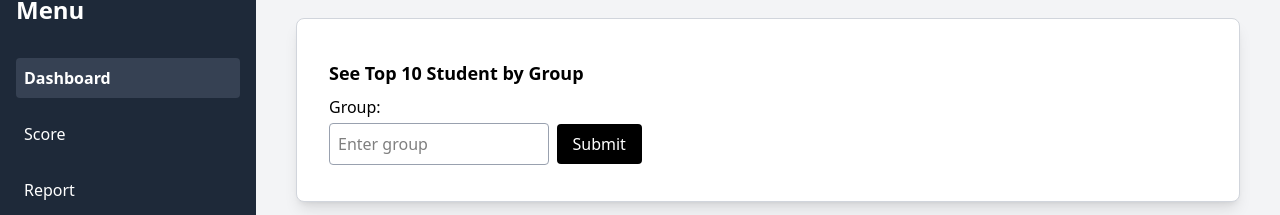
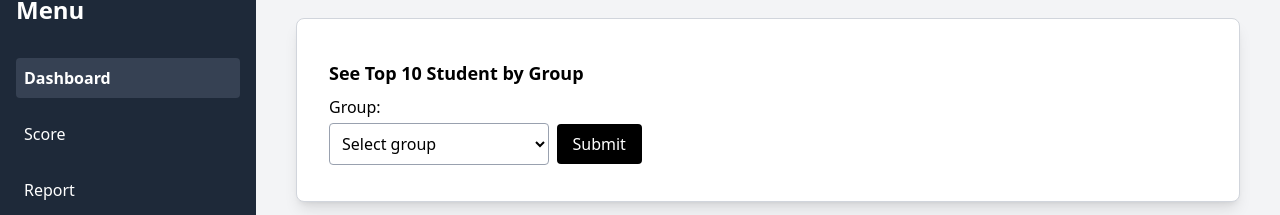
Before and after one commit to notDuyLam/g-score-frontend, a React (Vite) app: page / in a window 1280 px wide. Shown: the part 102-317 px from the top of the page. Built offline with nearby package versions, Linux system fonts and the light colour scheme.

Commit message:
limit to only see top 10 student of group A

```diff
--- a/src/pages/Dashboard.tsx
+++ b/src/pages/Dashboard.tsx
@@ -46,16 +46,19 @@ export default function Dashboard() {
         <div className="text-lg font-bold py-2">
           See Top 10 Student by Group
         </div>
-        <label htmlFor="registration-number">Group:</label>
+        <label htmlFor="group-select">Group:</label>
         <br />
-        <input
+        <select
           className="p-2 my-1 w-1/4 border border-gray-400 rounded"
-          id="registration-number"
-          type="text"
-          placeholder="Enter group"
+          id="group-select"
           value={group}
           onChange={(e) => setGroup(e.target.value)}
-        />
+        >
+          <option value="">Select group</option>
+          <option value="A">A</option>
+          <option value="B">B</option>
+          <option value="C">C</option>
+        </select>
         <button
           onClick={handleSubmit}
           className="bg-black text-white hover:bg-gray-800 py-2 px-4 mx-2 rounded"
@@ -73,43 +76,21 @@ export default function Dashboard() {
               <tr>
                 <th className="border px-4 py-2">Registration Number</th>
                 <th className="border px-4 py-2">Math</th>
-                <th className="border px-4 py-2">Literature</th>
-                <th className="border px-4 py-2">Foreign language</th>
                 <th className="border px-4 py-2">Physics</th>
                 <th className="border px-4 py-2">Chemistry</th>
-                <th className="border px-4 py-2">Biology</th>
-                <th className="border px-4 py-2">History</th>
-                <th className="border px-4 py-2">Georaphy</th>
-                <th className="border px-4 py-2">Civic education</th>
-                <th className="border px-4 py-2">Language ID</th>
+                <th className="border px-4 py-2">Sum of Group A Grade</th>
               </tr>
             </thead>
             <tbody>
               {result.map((student) => {
-                const sum =
-                  student.toan +
-                  student.ngu_van +
-                  student.ngoai_ngu +
-                  student.vat_li +
-                  student.hoa_hoc +
-                  student.sinh_hoc +
-                  student.lich_su +
-                  student.dia_li +
-                  student.gdcd;
+                const sum = student.toan + student.vat_li + student.hoa_hoc;
 
                 return (
                   <tr key={student.sbd}>
                     <td className="border px-4 py-2">{student.sbd}</td>
                     <td className="border px-4 py-2">{student.toan}</td>
-                    <td className="border px-4 py-2">{student.ngu_van}</td>
-                    <td className="border px-4 py-2">{student.ngoai_ngu}</td>
                     <td className="border px-4 py-2">{student.vat_li}</td>
                     <td className="border px-4 py-2">{student.hoa_hoc}</td>
-                    <td className="border px-4 py-2">{student.sinh_hoc}</td>
-                    <td className="border px-4 py-2">{student.lich_su}</td>
-                    <td className="border px-4 py-2">{student.dia_li}</td>
-                    <td className="border px-4 py-2">{student.gdcd}</td>
-                    <td className="border px-4 py-2">{student.ma_ngoai_ngu}</td>
 
                     <td className="border px-4 py-2">{sum}</td>
                   </tr>
```
